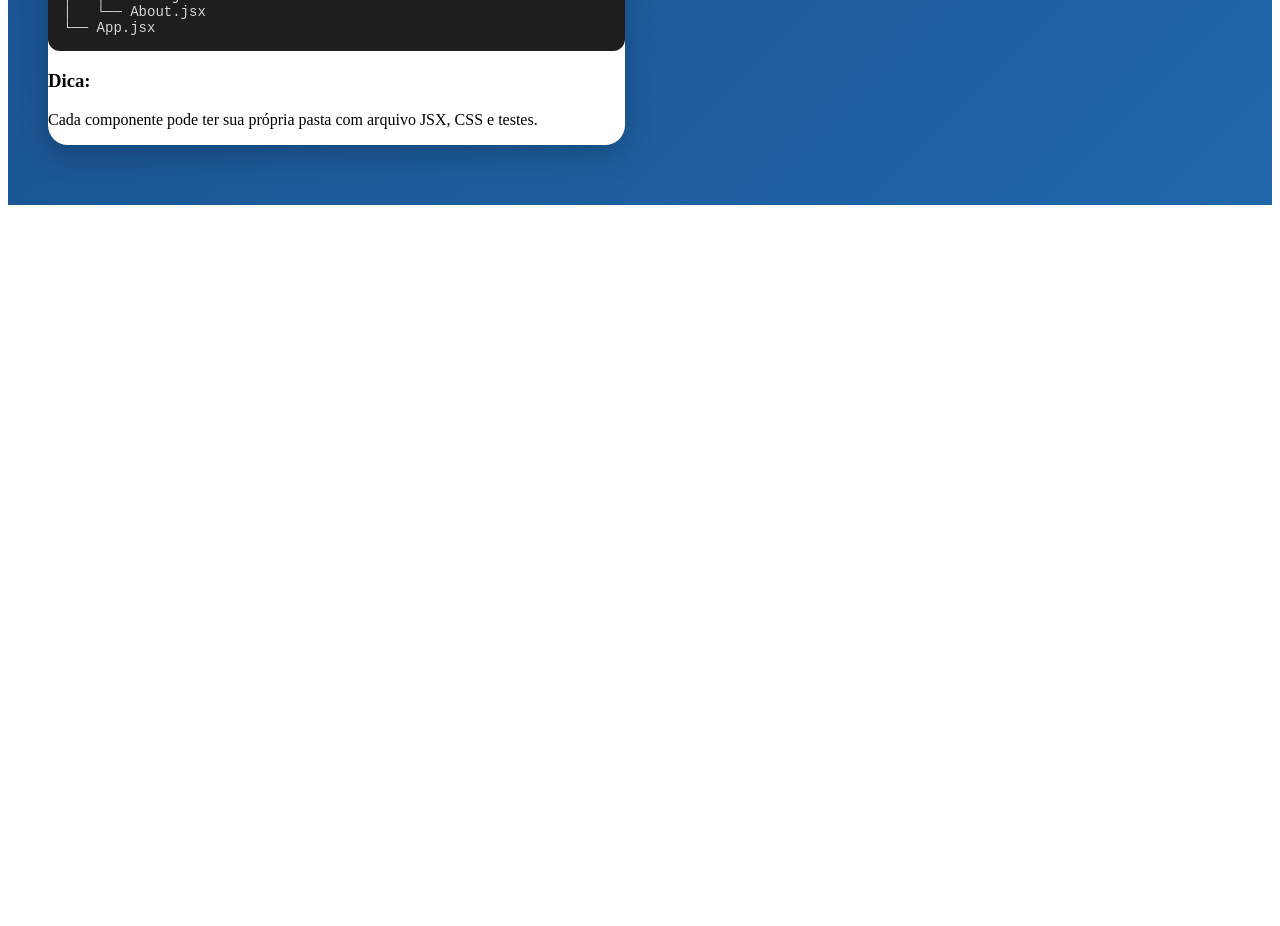
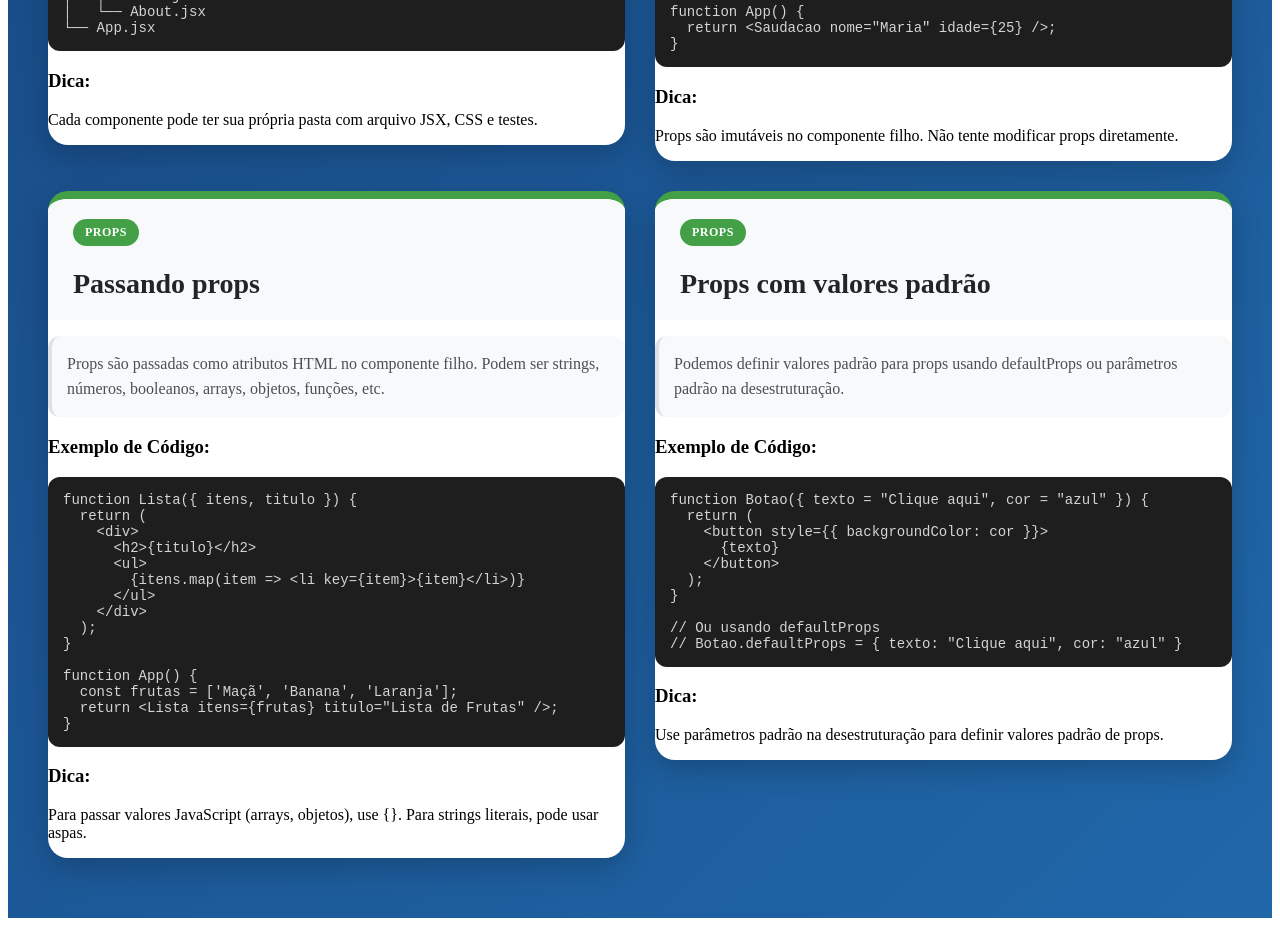
Before and after one commit to ju-reis16/card_projetos, a React (Vite) app: page / in a window 1280 px wide. Shown: the part 4960-5886 px from the top of the page. Before the commit the page ends 5173 px from the top, so only its background shows below. Built offline with nearby package versions, Linux system fonts and the light colour scheme; the HTML template or start-up script is replaced by a standard one.

Commit message:
Add explanations and examples for using props in components

```diff
--- a/src/App.jsx
+++ b/src/App.jsx
@@ -125,6 +125,27 @@ const App = () => {
       tip: "Cada componente pode ter sua própria pasta com arquivo JSX, CSS e testes.",
       category: "Componentes"
     },
+    {
+      title: "O que são props",
+      explanation: "Props (propriedades) são dados passados de um componente pai para um componente filho. São apenas leitura e permitem configurar componentes de forma dinâmica.",
+      code: `function Saudacao({ nome, idade }) {\n  return (\n    <div>\n      <h1>Olá, {nome}!</h1>\n      <p>Você tem {idade} anos</p>\n    </div>\n  );\n}\n\nfunction App() {\n  return <Saudacao nome="Maria" idade={25} />;\n}`,
+      tip: "Props são imutáveis no componente filho. Não tente modificar props diretamente.",
+      category: "Props"
+    },
+    {
+      title: "Passando props",
+      explanation: "Props são passadas como atributos HTML no componente filho. Podem ser strings, números, booleanos, arrays, objetos, funções, etc.",
+      code: `function Lista({ itens, titulo }) {\n  return (\n    <div>\n      <h2>{titulo}</h2>\n      <ul>\n        {itens.map(item => <li key={item}>{item}</li>)}\n      </ul>\n    </div>\n  );\n}\n\nfunction App() {\n  const frutas = ['Maçã', 'Banana', 'Laranja'];\n  return <Lista itens={frutas} titulo="Lista de Frutas" />;\n}`,
+      tip: "Para passar valores JavaScript (arrays, objetos), use {}. Para strings literais, pode usar aspas.",
+      category: "Props"
+    },
+    {
+      title: "Props com valores padrão",
+      explanation: "Podemos definir valores padrão para props usando defaultProps ou parâmetros padrão na desestruturação.",
+      code: `function Botao({ texto = "Clique aqui", cor = "azul" }) {\n  return (\n    <button style={{ backgroundColor: cor }}>\n      {texto}\n    </button>\n  );\n}\n\n// Ou usando defaultProps\n// Botao.defaultProps = { texto: "Clique aqui", cor: "azul" }`,
+      tip: "Use parâmetros padrão na desestruturação para definir valores padrão de props.",
+      category: "Props"
+    },
   ]
 return (
     <div className="app">
```
